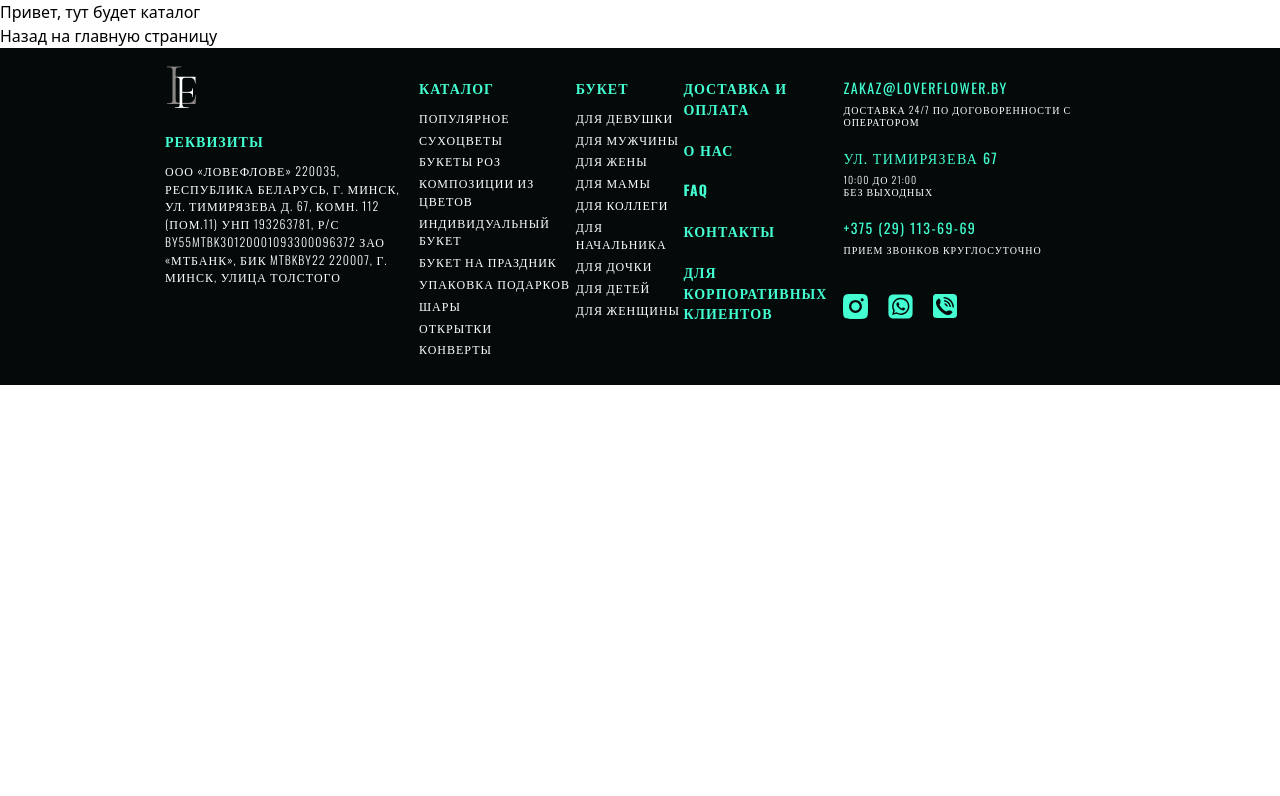
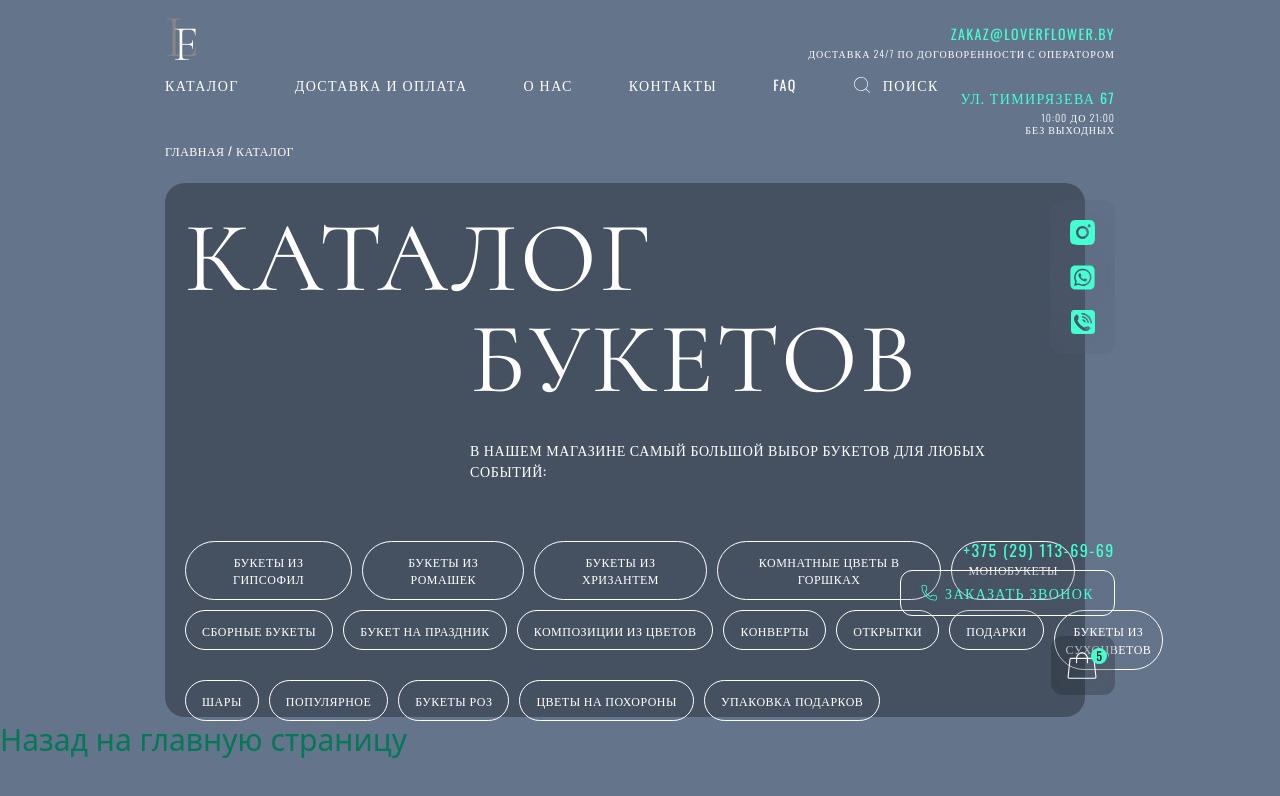
Before and after one commit to nickshamrock/vue-store-flowers, a Vue app: page /catalog in a window 1280 px wide. Shown: the top 796 px of the page. Built offline with nearby package versions, Linux system fonts and the light colour scheme.

Commit message:
added routing + started catalog page

```diff
--- a/src/components/HeaderMenuTransparent.vue
+++ b/src/components/HeaderMenuTransparent.vue
@@ -1,6 +1,8 @@
 <template>
-  <header class="mb-5 h-fit w-full">
-    <nav class="flex flex-wrap items-center justify-start pl-40 pr-40 hover:cursor-pointer">
+  <header class="h-fit w-full">
+    <nav
+      class="flex flex-wrap items-center justify-start pl-[165px] pr-[165px] hover:cursor-pointer"
+    >
       <img src="/logo.png " class="mr-14 block" />
       <div class="flex flex-wrap gap-14">
         <a
--- a/src/components/SocialMenuVerticalView.vue
+++ b/src/components/SocialMenuVerticalView.vue
@@ -10,27 +10,15 @@
         zakaz@loverflower.by
       </a>
       <!-- подключить шрифты через google fonts -->
-      <p
-        class="font-[Oswald] text-[10px] font-light uppercase leading-3 tracking-widest text-white"
-      >
+      <p class="font-[Oswald] text-[10px] font-light uppercase leading-3 tracking-widest text-white">
         Доставка 24/7 по договоренности с оператором
       </p>
     </div>
 
     <div class="mb-16 flex flex-col items-end">
-      <p class="mb-1 font-[Oswald] text-sm uppercase leading-5 tracking-widest text-[#43FFD2]">
-        ул. Тимирязева 67
-      </p>
-      <p
-        class="font-[Oswald] text-[10px] font-light uppercase leading-3 tracking-widest text-white"
-      >
-        10:00 до 21:00
-      </p>
-      <p
-        class="font-[Oswald] text-[10px] font-light uppercase leading-3 tracking-widest text-white"
-      >
-        без выходных
-      </p>
+      <p class="mb-1 font-[Oswald] text-sm uppercase leading-5 tracking-widest text-[#43FFD2]">ул. Тимирязева 67</p>
+      <p class="font-[Oswald] text-[10px] font-light uppercase leading-3 tracking-widest text-white">10:00 до 21:00</p>
+      <p class="font-[Oswald] text-[10px] font-light uppercase leading-3 tracking-widest text-white">без выходных</p>
     </div>
 
     <div class="mb-[184px] flex flex-col items-center gap-5 rounded-xl px-5 py-5 backdrop-blur-3xl">
@@ -40,16 +28,12 @@
     </div>
 
     <div class="mb-5 flex flex-col items-end gap-2">
-      <a
-        href="tel:+375291136969"
-        class="font-[Oswald] text-base leading-6 tracking-widest text-[#43FFD2]"
+      <a href="tel:+375291136969" class="font-[Oswald] text-base leading-6 tracking-widest text-[#43FFD2]"
         >+375 (29) 113-69-69</a
       >
-      <button type="button" class="flex items-center gap-2 rounded-xl px-5 py-3 backdrop-blur-3xl">
+      <button type="button" class="flex items-center gap-2 rounded-xl border border-white px-5 py-3 backdrop-blur-3xl">
         <img src="/icons/phone-icon.svg" height="16px" width="16px" class="block" />
-        <p class="font-[Oswald] text-sm uppercase leading-5 tracking-widest text-[#43FFD2]">
-          Заказать звонок
-        </p>
+        <p class="font-[Oswald] text-sm uppercase leading-5 tracking-widest text-[#43FFD2]">Заказать звонок</p>
       </button>
     </div>
 
--- /dev/null
+++ b/src/components/router-components/Catalog/CatalogPage.vue
@@ -0,0 +1,106 @@
+<script setup>
+import HeaderMenuTransparent from '../../HeaderMenuTransparent.vue';
+import SocialMenuVerticalView from '../../SocialMenuVerticalView.vue';
+</script>
+
+<template>
+  <section class="h-[3064px] w-full bg-slate-500">
+    <div class="mb-[47px]">
+      <header-menu-transparent></header-menu-transparent>
+    </div>
+
+    <div class="pl-[165px]" id="catalog-preview">
+      <div class="mb-[23px] flex font-['Oswald'] text-xs uppercase leading-[18px] tracking-[0.48px] text-white">
+        <p>
+          <router-link to="/">Главная</router-link> /
+          <router-link to="/catalog">Каталог</router-link>
+        </p>
+      </div>
+
+      <div
+        class="h-[534px] w-[920px] rounded-[20px] bg-[#0000004D] pb-[30px] pl-[20px] pr-[10px] pt-[15px] backdrop-blur"
+      >
+        <h1 class="mb-[-20px] font-['Cormorant'] text-[100px] uppercase leading-[121px] tracking-wide text-white">
+          Каталог
+        </h1>
+        <div class="mb-[59px] pl-[285px]">
+          <p class="mb-[20px] font-['Cormorant'] text-[100px] uppercase leading-[121px] tracking-wide text-white">
+            Букетов
+          </p>
+          <p class="font-['Oswald'] text-sm uppercase leading-[20.75px] tracking-[0.64px] text-white">
+            В нашем магазине самый большой выбор букетов для любых<br />
+            событий:
+          </p>
+        </div>
+        <div
+          class="flex flex-col gap-[10px] font-['Oswald'] text-xs uppercase leading-[17.78px] tracking-[0.48px] text-white"
+        >
+          <div class="flex gap-[10px]">
+            <button class="rounded-[40px] border-[0.5px] border-white px-[16px] py-[11px] uppercase">
+              Букеты из гипсофил</button
+            ><button class="rounded-[40px] border-[0.5px] border-white px-[16px] py-[11px] uppercase">
+              Букеты из ромашек</button
+            ><button class="rounded-[40px] border-[0.5px] border-white px-[16px] py-[11px] uppercase">
+              Букеты из хризантем</button
+            ><button class="rounded-[40px] border-[0.5px] border-white px-[16px] py-[11px] uppercase">
+              Комнатные цветы в горшках</button
+            ><button class="rounded-[40px] border-[0.5px] border-white px-[16px] py-[11px] uppercase">
+              Монобукеты
+            </button>
+          </div>
+
+          <div class="flex flex-row gap-[10px]">
+            <button
+              class="h-[40px] whitespace-nowrap rounded-[40px] border-[0.5px] border-white px-[16px] py-[11px] uppercase"
+            >
+              Сборные букеты
+            </button>
+            <button
+              class="h-[40px] whitespace-nowrap rounded-[40px] border-[0.5px] border-white px-[16px] py-[11px] uppercase"
+            >
+              Букет на праздник
+            </button>
+            <button
+              class="h-[40px] whitespace-nowrap rounded-[40px] border-[0.5px] border-white px-[16px] py-[11px] uppercase"
+            >
+              Композиции из цветов
+            </button>
+            <button class="h-[40px] rounded-[40px] border-[0.5px] border-white px-[16px] py-[11px] uppercase">
+              Конверты
+            </button>
+            <button class="h-[40px] rounded-[40px] border-[0.5px] border-white px-[16px] py-[11px] uppercase">
+              Открытки
+            </button>
+            <button class="h-[40px] rounded-[40px] border-[0.5px] border-white px-[16px] py-[11px] uppercase">
+              Подарки
+            </button>
+            <button class="rounded-[40px] border-[0.5px] border-white px-[11px] py-[11px] uppercase tracking-[0.48px]">
+              Букеты из сухоцветов
+            </button>
+          </div>
+
+          <div class="flex gap-[10px]">
+            <button class="rounded-[40px] border-[0.5px] border-white px-[16px] py-[11px] uppercase">Шары</button
+            ><button class="rounded-[40px] border-[0.5px] border-white px-[16px] py-[11px] uppercase">Популярное</button
+            ><button class="rounded-[40px] border-[0.5px] border-white px-[16px] py-[11px] uppercase">Букеты роз</button
+            ><button class="rounded-[40px] border-[0.5px] border-white px-[16px] py-[11px] uppercase">
+              Цветы на похороны</button
+            ><button class="rounded-[40px] border-[0.5px] border-white px-[16px] py-[11px] uppercase">
+              Упаковка подарков
+            </button>
+          </div>
+        </div>
+      </div>
+    </div>
+
+    <social-menu-vertical-view></social-menu-vertical-view>
+
+    <router-link to="/" class="text-[30px] text-emerald-700">Назад на главную страницу</router-link>
+  </section>
+</template>
+
+<style scoped>
+.make-uppercase {
+  text-transform: uppercase;
+}
+</style>
--- a/src/components/router-components/CatalogPage.vue
+++ /dev/null
@@ -1,5 +0,0 @@
-<template>
-  <p>Привет, тут будет каталог</p>
-  <router-link to="/">Назад на главную страницу</router-link>
-  <p></p>
-</template>
--- a/src/main.js
+++ b/src/main.js
@@ -2,9 +2,9 @@ import './assets/main.css';
 
 import { createApp } from 'vue';
 import { createRouter, createWebHistory } from 'vue-router';
-import MainPage from './components/router-components/MainPage.vue';
+import MainPage from './components/router-components/Main/MainPage.vue';
 import App from './App.vue';
-import CatalogPage from './components/router-components/CatalogPage.vue';
+import CatalogPage from './components/router-components/Catalog/CatalogPage.vue';
 
 const router = createRouter({
   routes: [
```
Also changed, not shown: src/components/router-components/Main/MainPage.vue (renamed from src/components/router-components/MainPage.vue, +21 -37 lines), .prettierrc.json.
